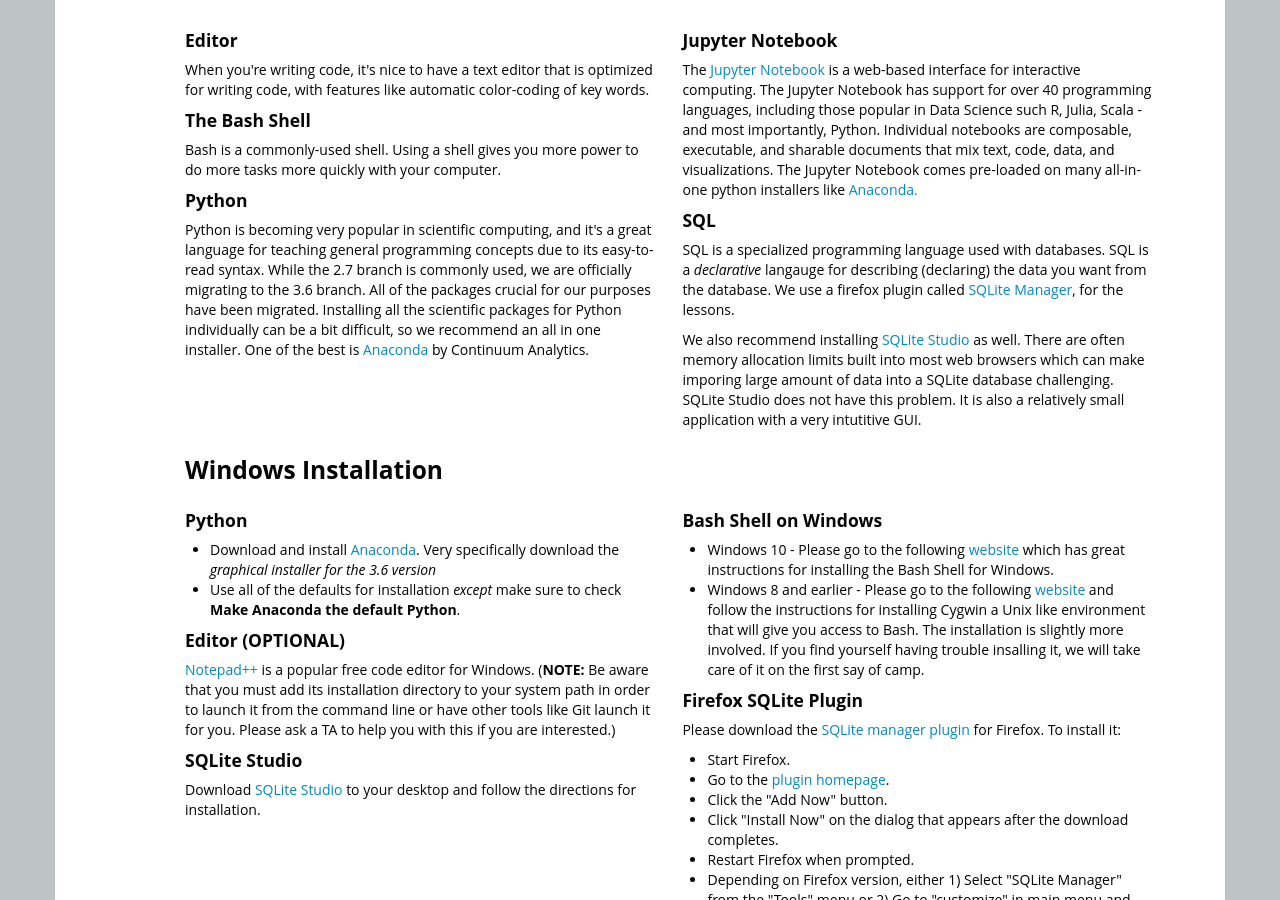
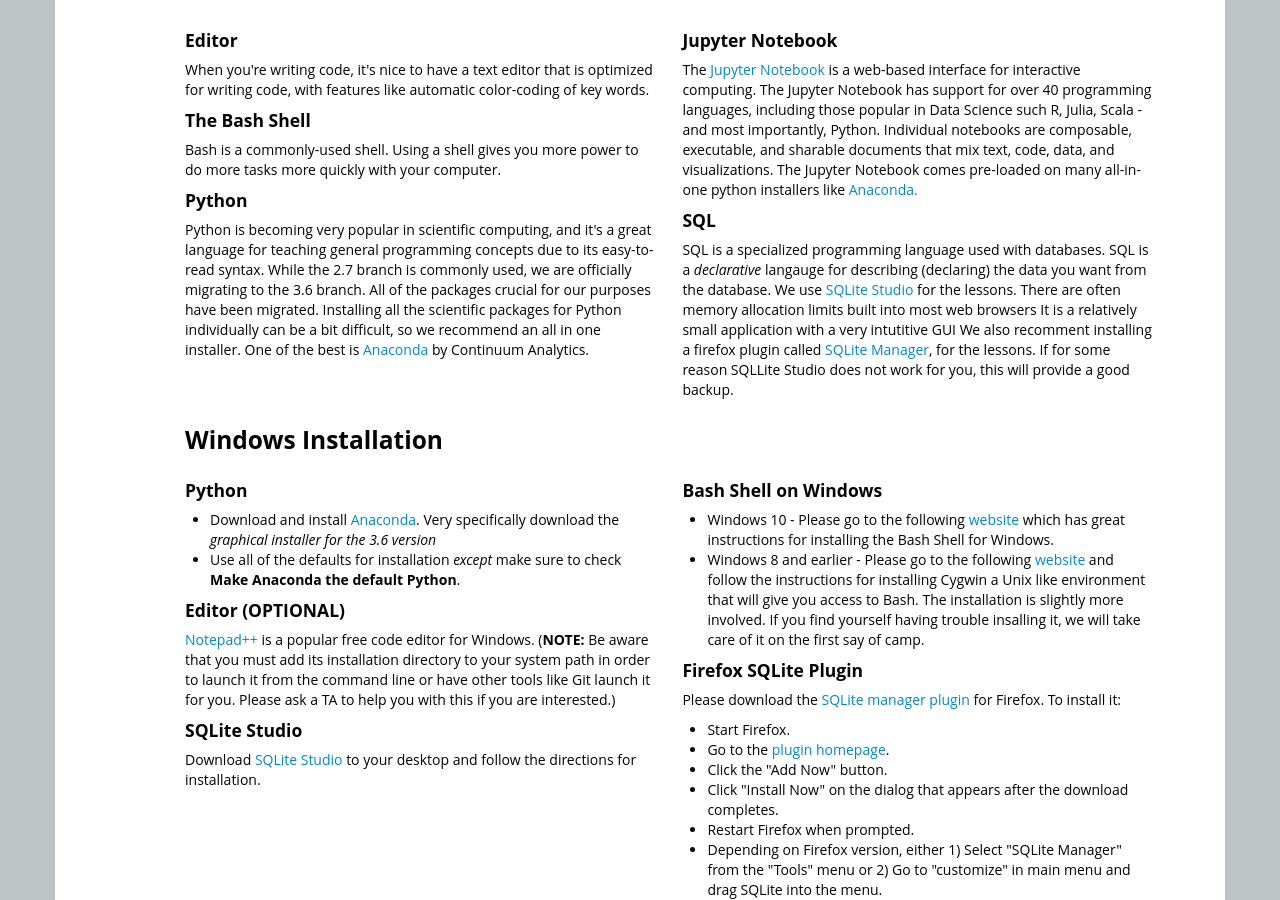
Before and after one commit to ICOSBigDataCamp/2018-summer-camp, a Jekyll site: the page built from index.html, in a window 1280 px wide and 900 px high, scrolled down 3017 px. Built offline with Jekyll 4.4.1, drawn with Linux system fonts in a browser that asks for light colours.

Commit message:
Update setup.html
Updated information about SQL.

```diff
--- a/_includes/setup.html
+++ b/_includes/setup.html
@@ -35,15 +35,13 @@
     <p>
       SQL is a specialized programming language used with databases. SQL is a <i>declarative</i>
       langauge for describing (declaring) the data you want from the database.
-      We use a firefox plugin called
+      We use <a href="https://sqlitestudio.pl/index.rvt">SQLite Studio</a> for the lessons. There are often memory allocation limits built into most web browsers
+      It is a relatively small application with a very intutitive GUI
+      We also recomment installing a firefox plugin called
       <a href="https://addons.mozilla.org/en-US/firefox/addon/sqlite-manager/">SQLite Manager</a>,
-      for the lessons.
+      for the lessons. If for some reason SQLLite Studio does not work for you, this will provide a good backup.
     </p>
-  	 <p>
-	   We also recommend installing <a href="https://sqlitestudio.pl/index.rvt">SQLite Studio</a> as well. There are often memory allocation limits built into most web browsers
-    which can make imporing large amount of data into a SQLite database challenging. SQLite Studio does not have this problem. It is also
-    a relatively small application with a very intutitive GUI.
-	</p>
+
 
   </div>
 </div>
```
